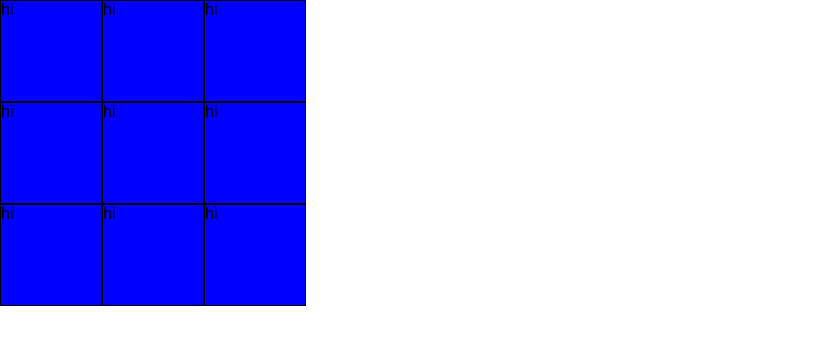
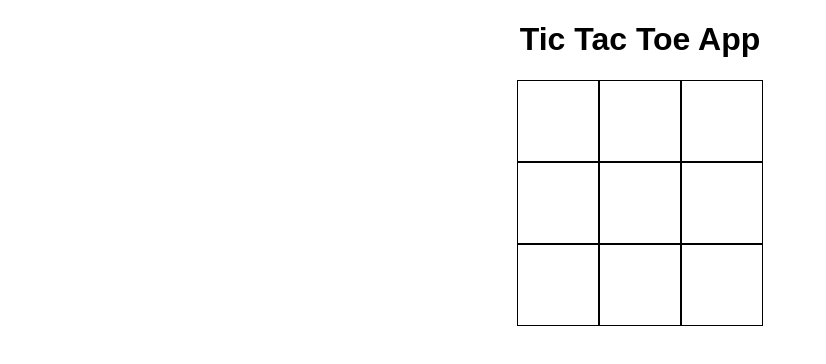
Before and after one commit to josephjennings3/tictactoe, a React (Create React App) app: page / in a window 1280 px wide. Shown: the top 364 px of the page, without its empty margins (0-826 px from the left). Built offline with nearby package versions, Linux system fonts and the light colour scheme.

Commit message:
started project over and following alongside youtube video

```diff
--- a/src/App.css
+++ b/src/App.css
@@ -1,10 +1,18 @@
-section {
-  display: flex;
+.container {
+  text-align: center;
+  align-content: center;
 }
 
-.box{
-  width: 100px;
-  height: 100px;
-  background-color: blue;
+.box {
+  width: 80px;
+  height: 80px;
   border: 1px solid black;
+  display: inline-block;
+  line-height: 80px;
 }
+
+.board {
+  display: inline-flex;
+  flex-wrap: wrap;
+  width: 246px;
+}
--- a/src/App.js
+++ b/src/App.js
@@ -1,12 +1,34 @@
 import React, { Component } from 'react';
 import './App.css';
-import Box from './box.js';
+
 
 class App extends Component {
+  constructor(props){
+    super(props)
+    this.state = {
+      board : Array(9).fill(null)
+    }
+  }
+
+  handleClick(e){
+    console.log(e.target)
+  }
+
   render() {
+    const Box = this.state.board.map(
+      (box, index) =>
+      <div className="box"
+      key={index}
+      onClick={(e)=>this.handleClick(e)}>
+      {box}
+      </div>
+    )
     return (
-      <div>
-        <Box />
+      <div className="container">
+        <h1>Tic Tac Toe App</h1>
+        <div className="board">
+          {Box}
+        </div>
       </div>
     );
   }
--- a/src/box.js
+++ /dev/null
@@ -1,45 +0,0 @@
-import React, { Component } from 'react';
-
-class Box extends Component {
-	render() {
-		return(
-			<div>
-				<section>
-		          <div className="box">
-		            hi
-		          </div>
-		          <div className="box">
-		            hi
-		          </div>
-		          <div className="box">
-		            hi
-		          </div>
-		        </section>
-		        <section>
-		          <div className="box">
-		            hi
-		          </div>
-		          <div className="box">
-		            hi
-		          </div>
-		          <div className="box">
-		            hi
-		          </div>
-		        </section>
-		        <section>
-		          <div className="box">
-		            hi
-		          </div>
-		          <div className="box">
-		            hi
-		          </div>
-		          <div className="box">
-		            hi
-		          </div>
-       			</section>
-       		</div>
-		)
-	}
-}
-
-export default Box;
```
Also changed, not shown: src/logo.svg (deleted).
